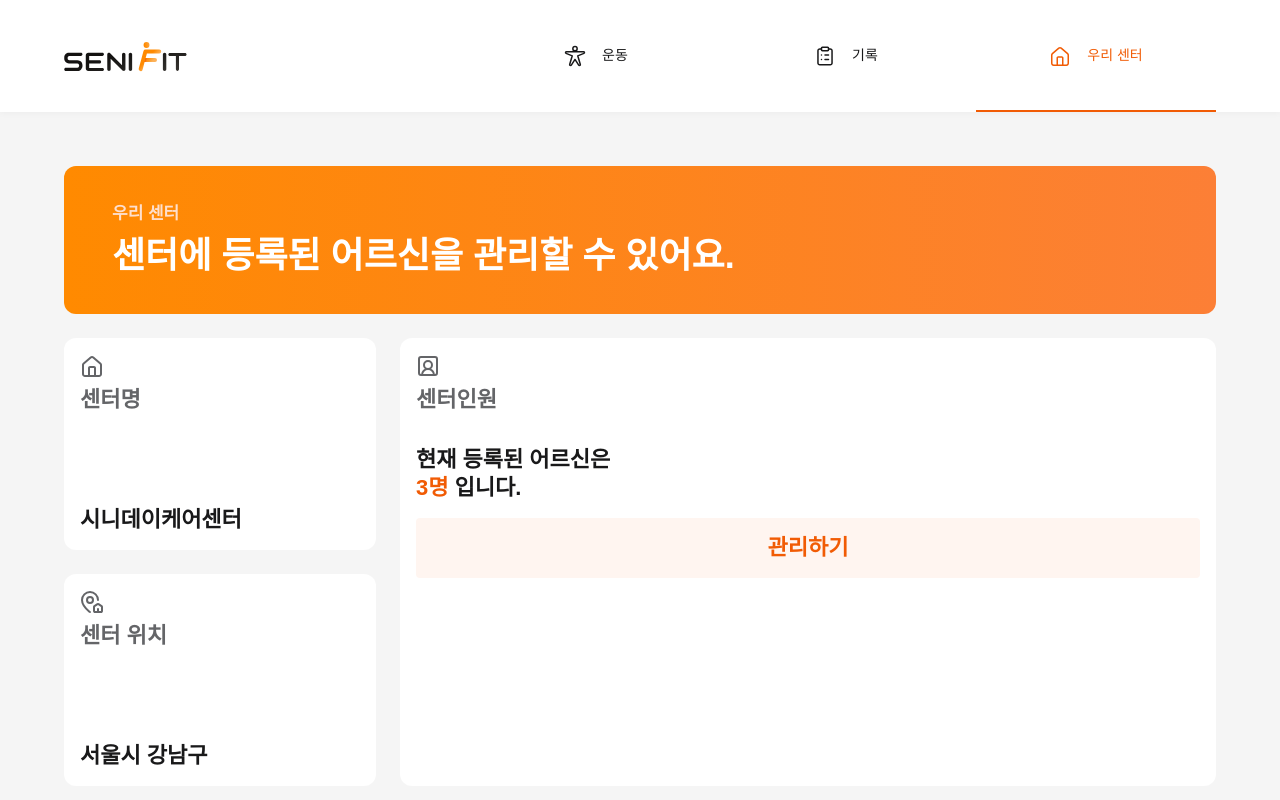
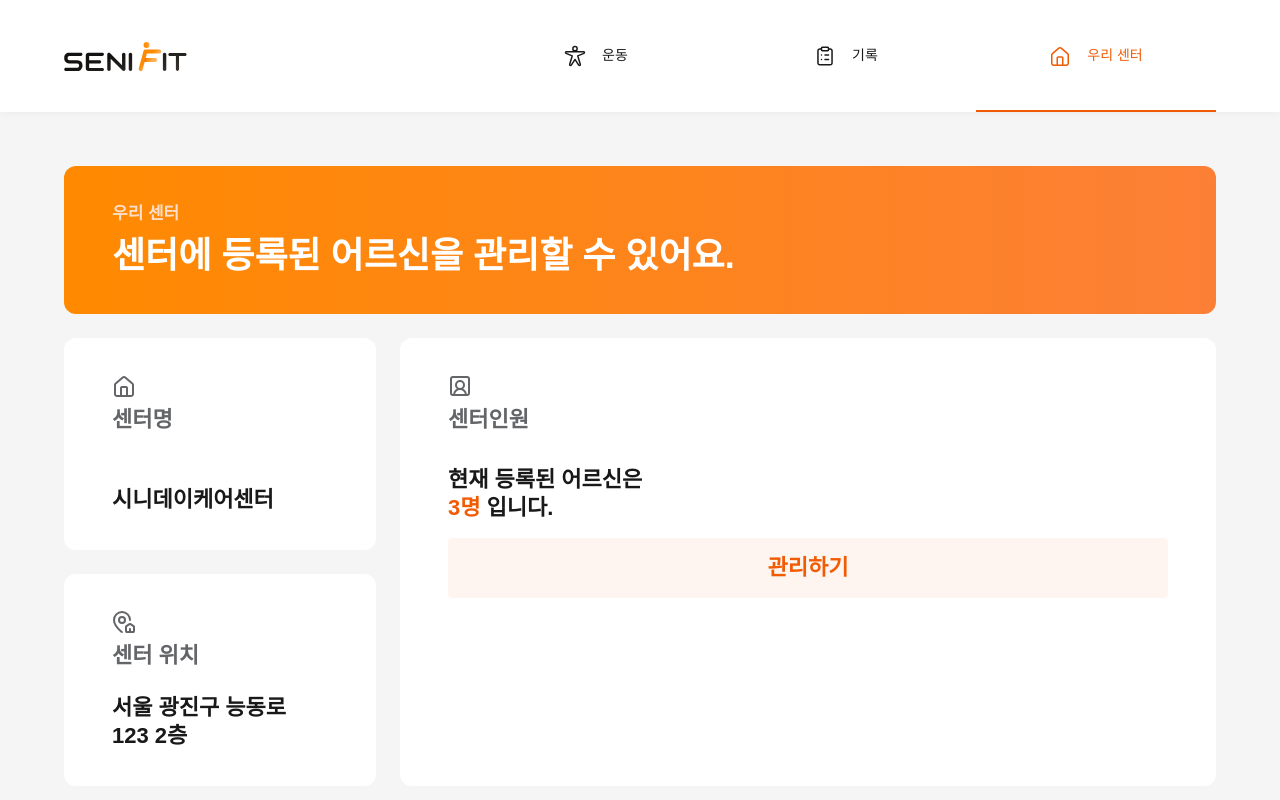
Before and after one commit to Team-Senifit/Web, a Next.js app: page /my-center in a window 1280 px wide. Built offline with nearby package versions, Linux system fonts and the light colour scheme; a web font is replaced by a local one.

Commit message:
Design: info card별 padding 처리

```diff
--- a/src/app/my-center/page.tsx
+++ b/src/app/my-center/page.tsx
@@ -74,7 +74,7 @@ const Page = () => {
                 />
               }
               title={"센터 위치"}
-              content={"서울시 강남구"}
+              content={"서울 광진구 능동로 123 2층"}
             />
           </Grid>
         </Grid>
--- a/src/app/my-center/panel/InfoCard.tsx
+++ b/src/app/my-center/panel/InfoCard.tsx
@@ -23,7 +23,8 @@ const InfoCard = ({
       sx={{
         bgcolor: "background.paper",
         borderRadius: [0, "0.75rem"],
-        padding: 2,
+        px: [3, 6],
+        py: [3, 4.5],
         width: 1, // width, height에서는 1이 100%를 의미
         minHeight: ["11rem", "12.75rem", "13.25rem"],
       }}
--- a/src/app/my-center/panel/MemberInfoCard.tsx
+++ b/src/app/my-center/panel/MemberInfoCard.tsx
@@ -41,10 +41,11 @@ const MemberInfoCard = ({
       alignItems={"start"}
       sx={{
         bgcolor: "background.paper",
-        padding: 2,
-        width: 1, // width, height에서는 1이 100%를 의미
+        width: 1,
         minHeight: ["16.25rem", "28rem"],
         borderRadius: [0, "0.75rem"],
+        px: [3, 6],
+        py: [3, 4.5],
       }}
     >
       <Stack
```
